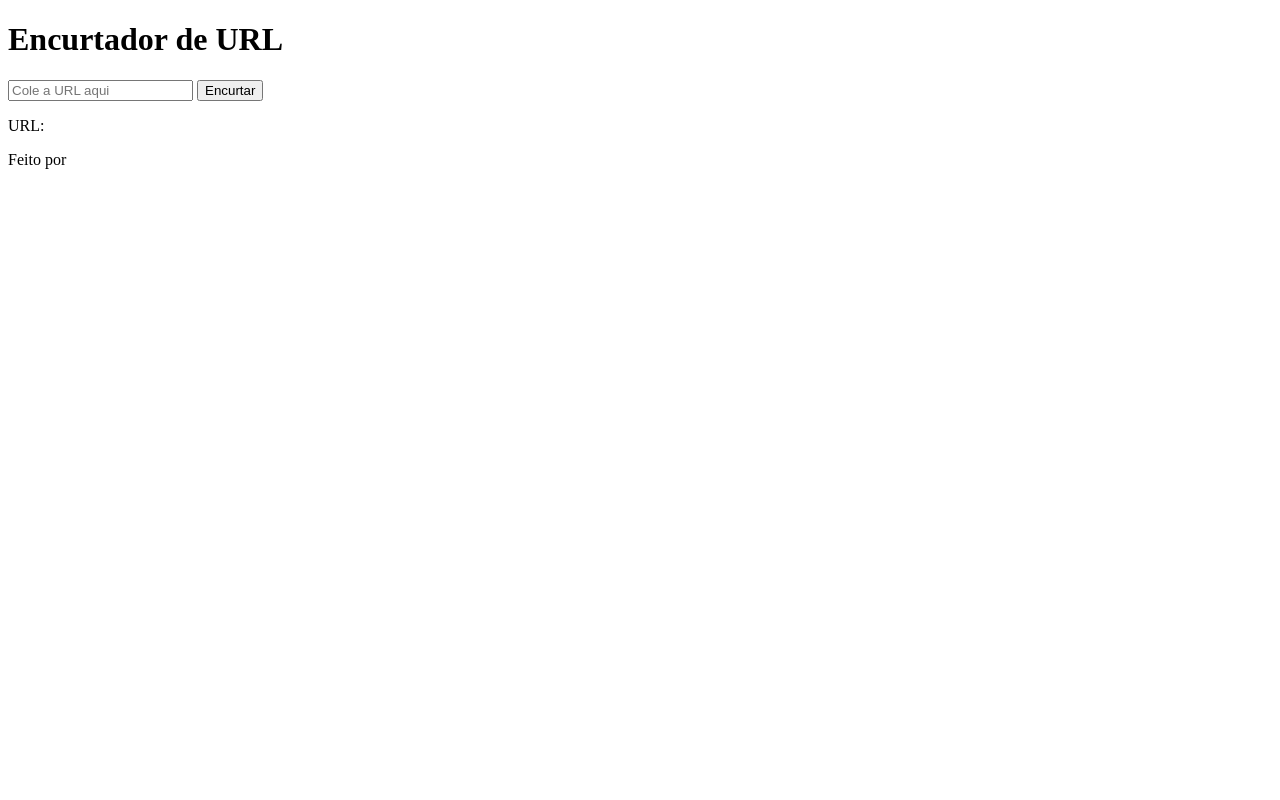
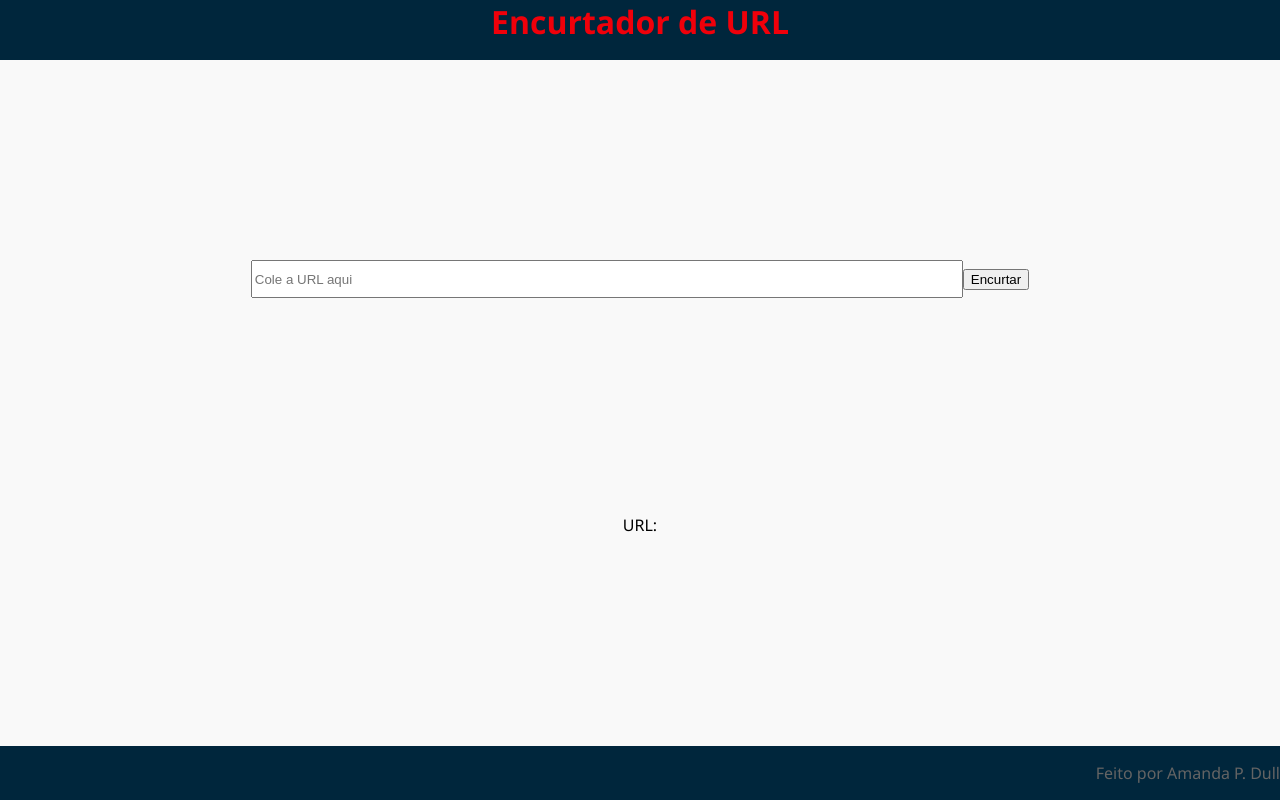
Before and after one commit to pdamanda/url-encurtador, a plain HTML site: page index.html in a window 1280 px wide. Drawn offline with Linux system fonts and the light colour scheme.

Commit message:
Alterado o layout e corrigido o código

```diff
--- a/index.html
+++ b/index.html
@@ -1,16 +1,20 @@
 <!DOCTYPE html>
 <html lang="pt-br">
+
 <head>
     <meta charset="UTF-8" />
     <meta name="viewport" content="width=device-width, initial-scale=1.0" />
     <title>Encurtador de URL</title>
+    <link rel="stylesheet" type="text/css" href="style.css" />
+
 </head>
+
 <body>
     <header>
         <h1>Encurtador de URL</h1>
     </header>
 
-    <div>
+    <div class="inputBox">
         <input type="text" id="input" placeholder="Cole a URL aqui" />
         <button id="button">Encurtar</button>
     </div>
@@ -19,9 +23,11 @@
         <p id="text">URL:</p>
     </div>
     <footer>
-      <p>Feito por</p>
+        <p>Feito por Amanda P. Dull</p>
     </footer>
 
-    <script type="text/javascript" src="script.js" />
+    <script type="text/javascript" src="script.js">
+    </script>
 </body>
+
 </html>
--- a/script.js
+++ b/script.js
@@ -1,5 +1,4 @@
 document.getElementById("button").addEventListener("click", () => {
-    console.log("passou")
     const url = document.getElementById("input").value;
 
     fetch("https://api.encurtador.dev/encurtamentos", {
--- a/style.css
+++ b/style.css
@@ -0,0 +1,49 @@
+body {
+    margin: 0;
+    padding: 0;
+    background-color: #F9F9F9;
+    font-family: 'Segoe UI', Tahoma, Geneva, Verdana, sans-serif;
+}
+
+header {
+
+    background-color: #00263C;
+    color: #F0000A;
+    text-align: center;
+    justify-content: center;
+    height: 60px;
+
+}
+
+header h1 {
+    margin: 0;
+}
+
+.inputBox {
+    padding: 200px;
+    display: flex;
+    align-items: center;
+    justify-content: center;
+}
+
+.inputBox input {
+    height: 32px;
+    width: 80%;
+}
+
+#text {
+    text-align: center;
+}
+
+footer {
+    position: fixed;
+    color: #646464;
+    bottom: 0;
+    width: 100%;
+    background-color: #00263C;
+    text-align: end;
+    padding-right: 100px;
+    margin: 0;
+    font-family: 'Segoe UI', Tahoma, Geneva, Verdana, sans-serif;
+
+}
```
Lines whose indentation alone changed are shown as unchanged.
